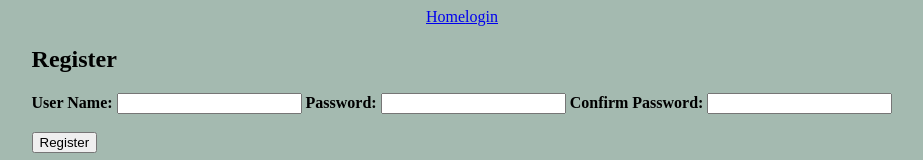
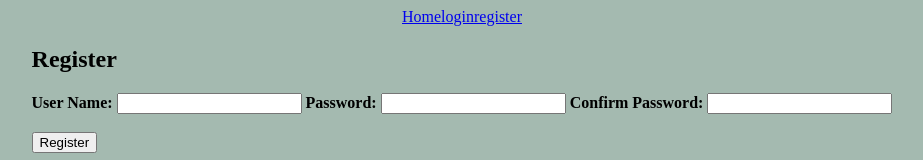
Before and after one commit to vishu2222/chat-app, a React (Create React App) app in the folder client/: page /register in a window 1280 px wide. Shown: the top 160 px of the page, without its empty margins (178-1101 px from the left). Built offline with nearby package versions, Linux system fonts and the light colour scheme.

Commit message:
import chatrooms

```diff
--- a/client/src/App.js
+++ b/client/src/App.js
@@ -2,9 +2,8 @@ import './App.css'
 import { BrowserRouter, Routes, Route, Link } from 'react-router-dom'
 import { Login } from './pages/Login'
 import { Register } from './pages/Register'
-import { Chat } from './pages/Chat'
+import { ChatRooms } from './pages/ChatRooms'
 import { Home } from './pages/Home'
-import { Logout } from './pages/Logout'
 
 function App() {
   return (
@@ -14,14 +13,13 @@ function App() {
           <div id='Nav-div'>
             <Link to='/'>Home</Link>
             <Link to='/login'>login</Link>
-            {/* <Link to='/logout'>logOut</Link> */}
+            <Link to='/register'>register</Link>
           </div>
           <Routes>
             <Route path='/' element={<Home />} />
             <Route path='/login' element={<Login />} />
             <Route path='/register' element={<Register />} />
-            <Route path='/chat' element={<Chat />} />
-            <Route path='/logout' element={Logout} />
+            <Route path='/chatRooms' element={<ChatRooms />} />
             <Route path='*' element={<h1>Page not found</h1>} />
           </Routes>
         </BrowserRouter>
```
